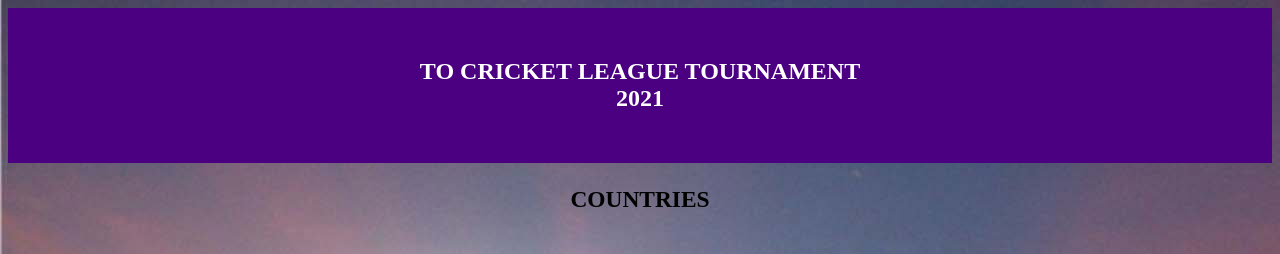
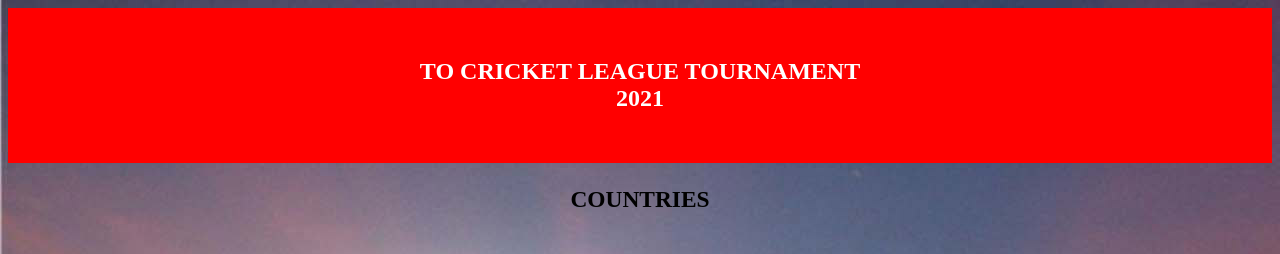
Before and after one commit to aishwarya141/cricket-league, a plain HTML site: page index.html in a window 1280 px wide. Shown: the top 254 px of the page. Drawn offline with Linux system fonts and the light colour scheme.

Commit message:
Update style.css

```diff
--- a/style.css
+++ b/style.css
@@ -10,7 +10,7 @@ h2 {
     text-align: center;
 }
 .welcome{
-    background:indigo;
+    background:red;
     color: white;
     padding: 30px;
     padding-bottom: 125px;
```
